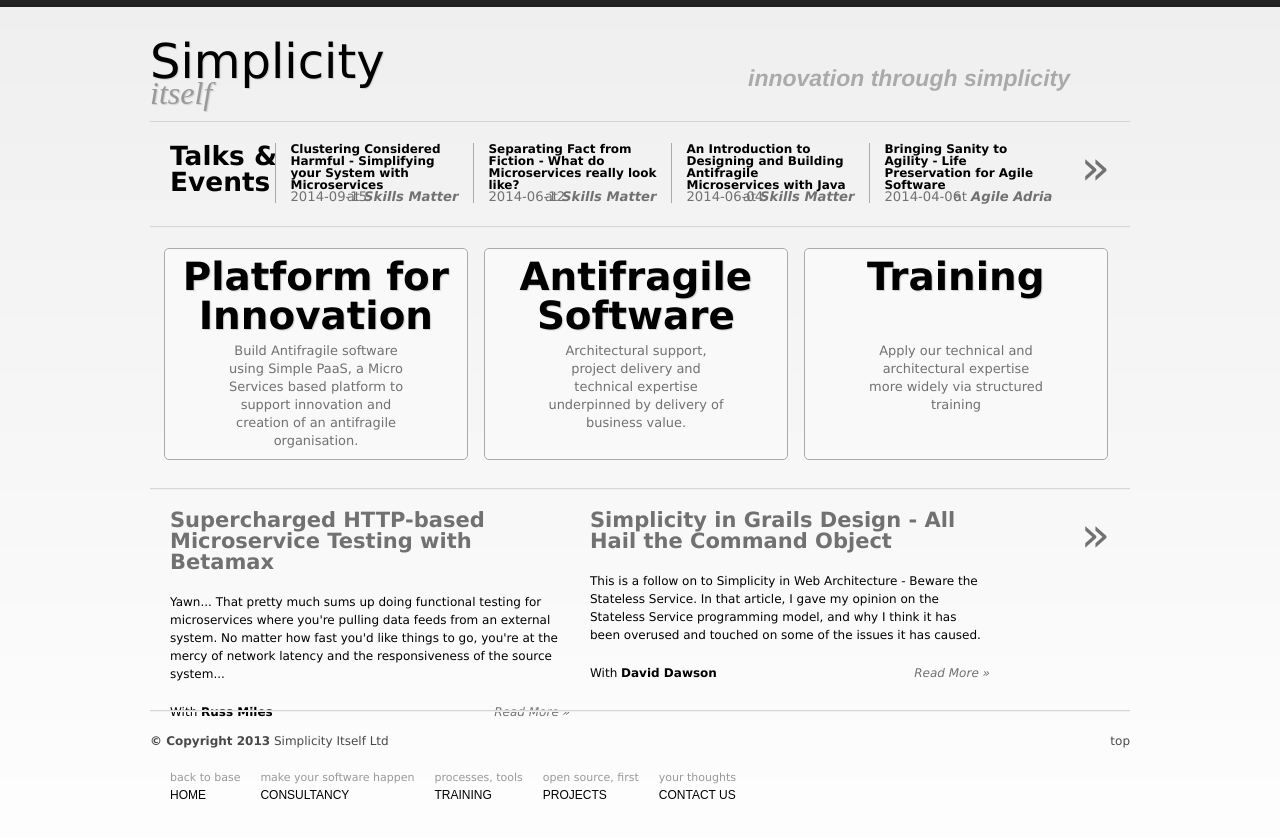
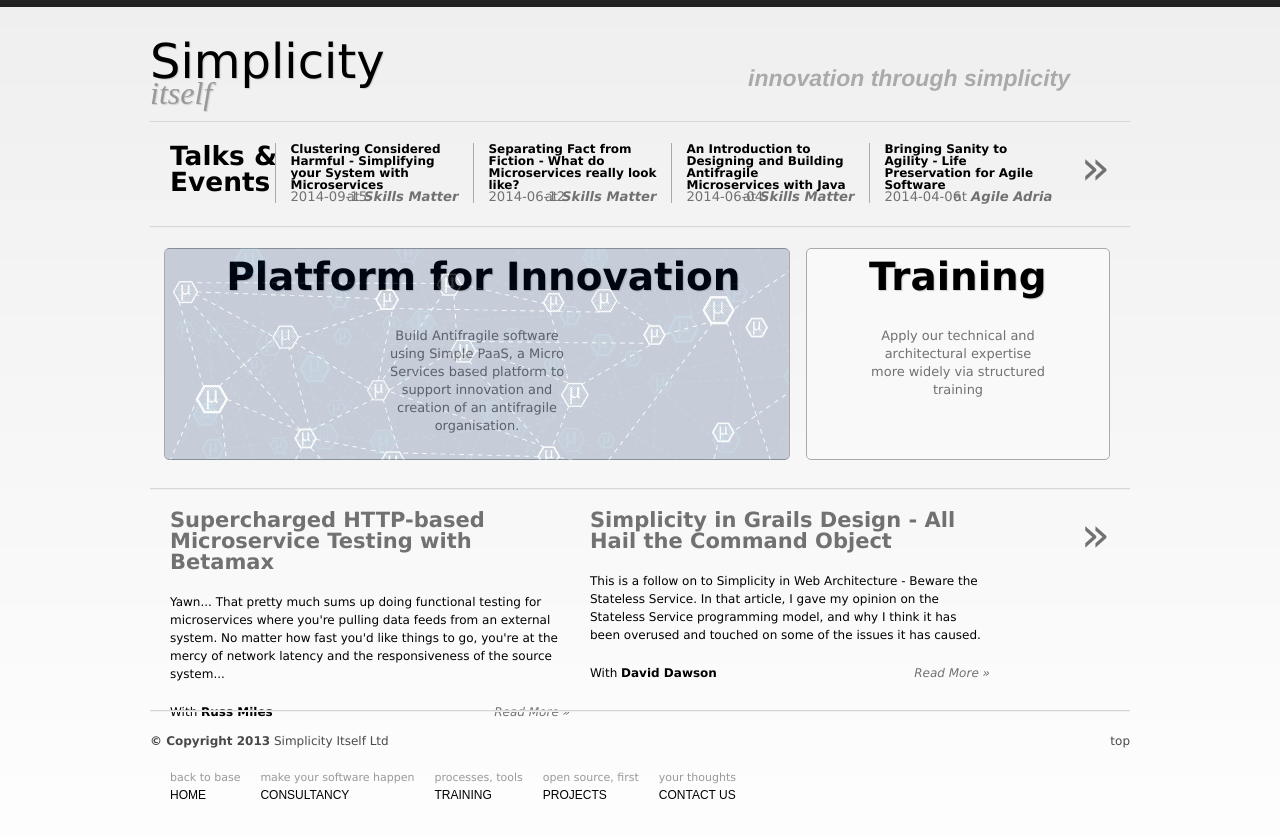
Before and after one commit to simplicitysite/simplicitysite.github.io, a Jekyll site: the page built from index.html, in a window 1280 px wide. Shown: the top 838 px of the page. Built offline with Jekyll 4.4.1, drawn with Linux system fonts in a browser that asks for light colours; nearby versions of some CDN libraries; Markdown is read by kramdown in place of the engine named in the settings.

Commit message:
front-page changes

```diff
--- a/_layouts/index.html
+++ b/_layouts/index.html
@@ -3,7 +3,7 @@
 	{% include topbar.html %}
 
 	<div style="margin-left:20px; margin-right:20px;">
-		<a href="/simple-paas/" class="events_item float alpha" style="float:left; width:292px; z-index:1">
+		<a href="/simple-paas/" class="events_item float alpha simple-paas" style="float:left; width:614px; z-index:1">
             <div style="height:200px;">
                 <span class="summary">
                     <h3 style="width:100%; text-align: center">Platform for Innovation</h3>
@@ -14,15 +14,7 @@
         </a>
 
 
-		<a href="/consultancy/" class="events_item float alpha" style="float:left; width:292px; z-index:1;">
-            <div style="height:200px;">
-                <span class="summary">
-                    <h3 style="width:100%; text-align: center">Antifragile Software</h3>
-                    <p class="front">Architectural support, project delivery and technical expertise underpinned by delivery of business value.</p>
-                </span>
-                <p class="clear">&nbsp;</p>
-            </div>
-        </a>
+
 
 
 		<a href="/training/" class="events_item float alpha" style="float:left; width:292px; z-index:1">
--- a/static/css/styles.css
+++ b/static/css/styles.css
@@ -292,7 +292,7 @@
 	margin-left:auto;
 	margin-right:auto;
 	text-align:center;
-	padding-top:5%;
+
 }
 
 .events_item .date                  {display:block; color:#666; float:left; padding:0; margin:0; padding-top:17%; font-size:2.5em; font-weight:bold}
@@ -575,3 +575,19 @@ pre {
  -moz-box-shadow:0px 0px 20px #787878;
  background:#f9f9f9;
 }
+
+/* Front-page boxes */
+
+.simple-paas div:after {
+ content: " ";
+ background-image:url('/static/images/simplepaasbackground.png');
+ position:absolute;
+ width:calc(100% + 10px);
+ height:100%;
+ top:0;
+ left:1px;
+ -webkit-border-radius: 5px;
+-moz-border-radius: 5px;
+border-radius: 5px;
+opacity:0.2;
+}
```
Also changed, not shown: static/images/simplepaasbackground.png (added).
